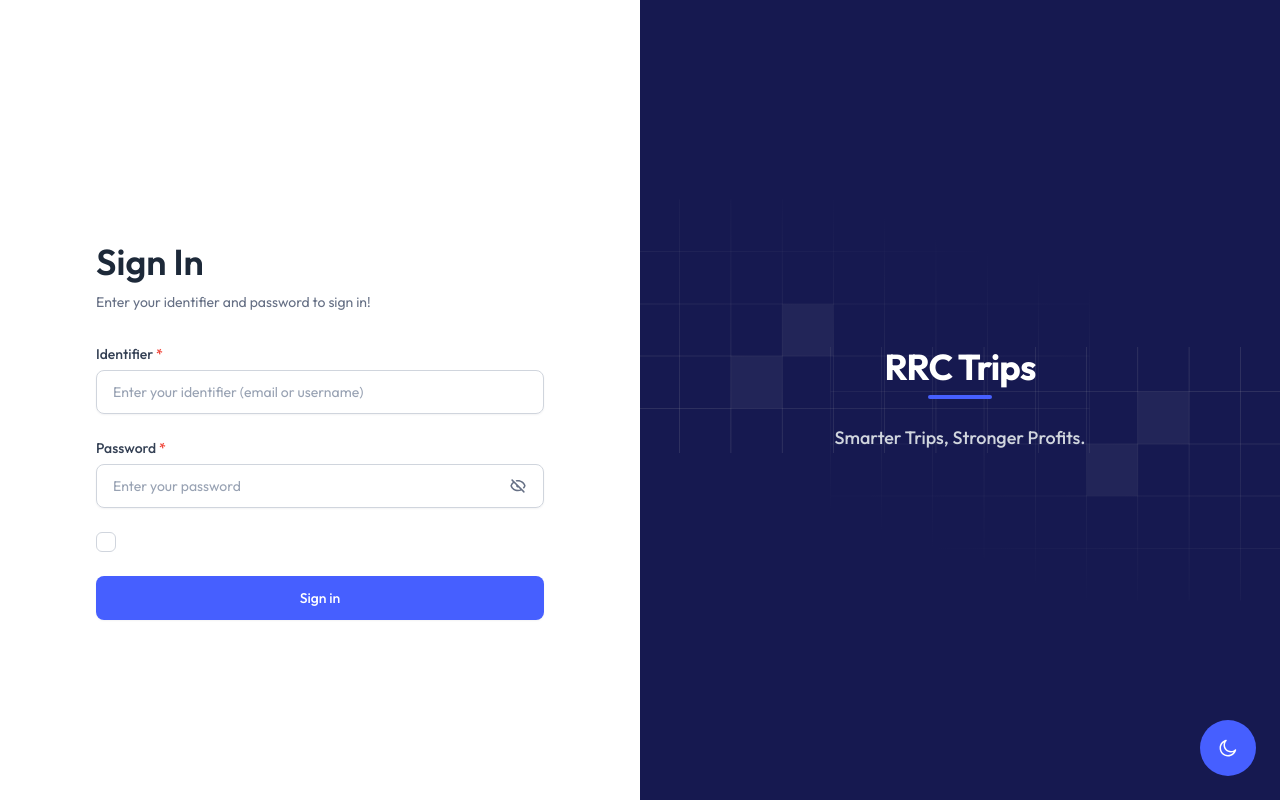
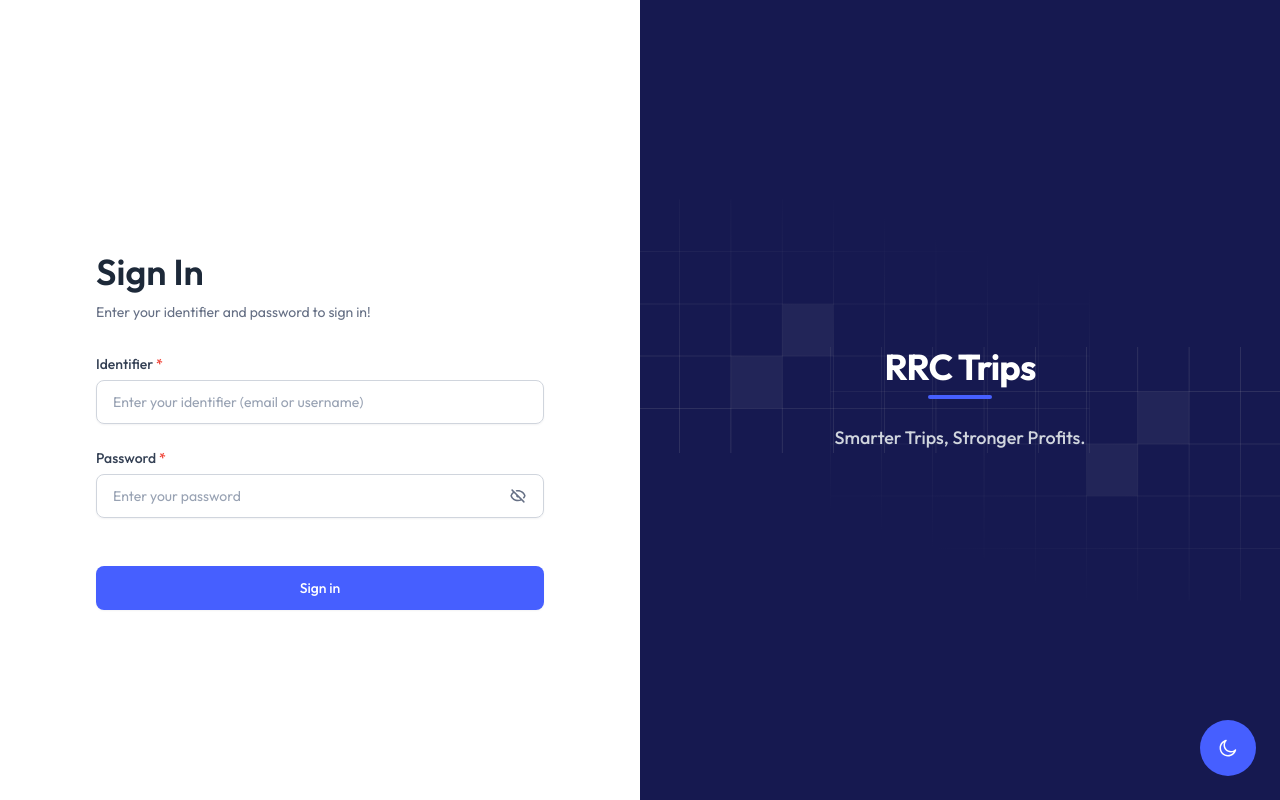
Before and after one commit to triogentech/rrc-fe, a Next.js app: page /signin in a window 1280 px wide. Built offline with nearby package versions, Linux system fonts and the light colour scheme; no server answers.

Commit message:
last commit

```diff
--- a/src/components/auth/SignInForm.tsx
+++ b/src/components/auth/SignInForm.tsx
@@ -176,7 +176,7 @@ export default function SignInForm() {
                 </div>
                 <div className="flex items-center justify-between">
                   <div className="flex items-center gap-3">
-                    <Checkbox checked={isChecked} onChange={setIsChecked} />
+                    {/* <Checkbox checked={isChecked} onChange={setIsChecked} /> */}
                     {/* <span className="block font-normal text-gray-700 text-theme-sm dark:text-gray-400">
                       Keep me logged in
                     </span> */}
```
